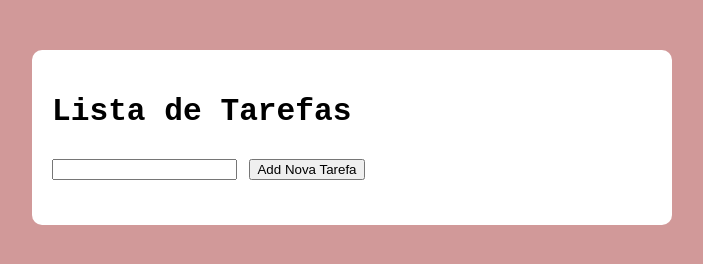
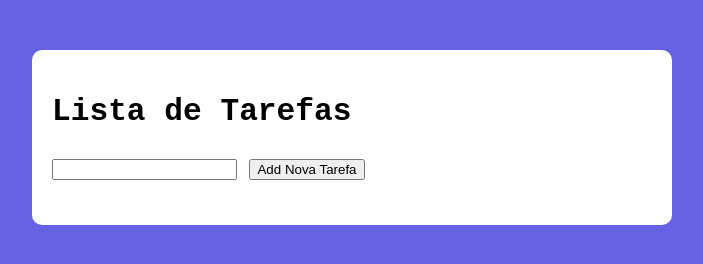
Before and after one commit to luwned/lista-de-tarefas, a plain HTML site: page index.html in a window 1280 px wide. Shown: the whole page, without its empty margins (288-991 px from the left). Drawn offline with Linux system fonts and the light colour scheme.

Commit message:
Update style.css

```diff
--- a/assets/css/style.css
+++ b/assets/css/style.css
@@ -1,7 +1,7 @@
 @import url('https://fonts.googleapis.com/css2?family=Montserrat:wght@900&family=Open+Sans:ital,wght@0,400;0,700;1,400&display=swap');
 
 :root {
-    --primary-color: rgb(209, 153, 153);
+    --primary-color: rgb(102, 98, 227);
     --primary-color-darker: rgb(3, 31, 37);
 }
 
```
